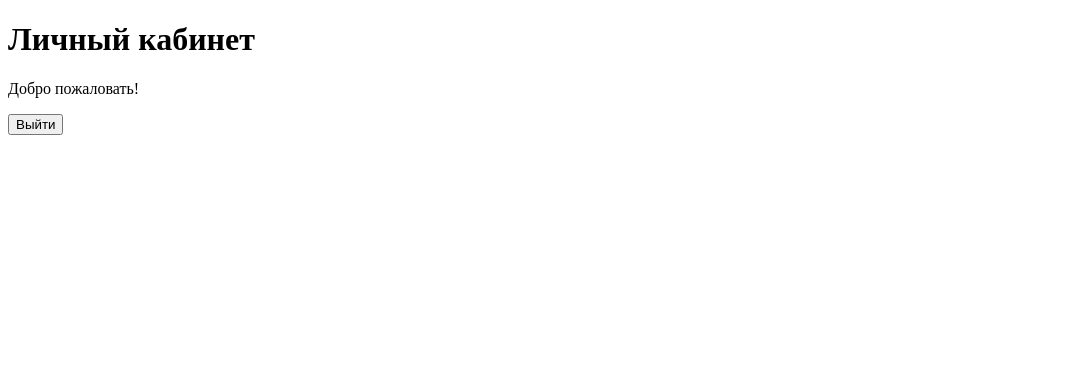
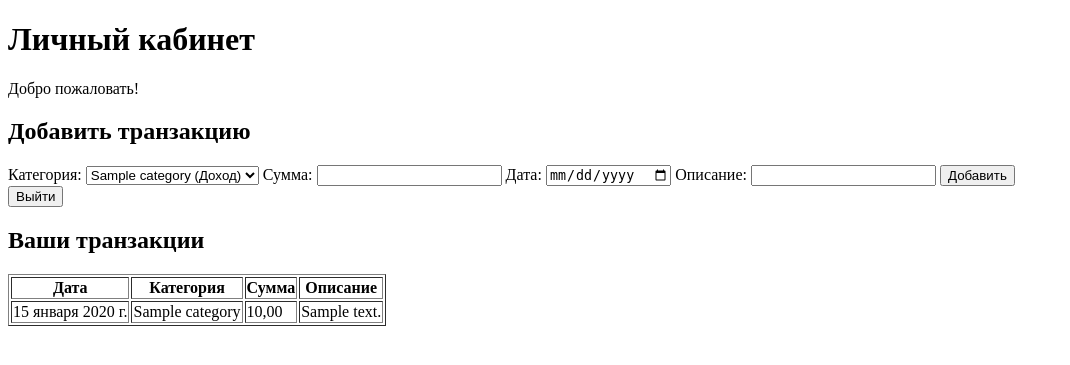
Before and after one commit to A1vot/personal-finance, a Django app: page /dashboard/ in a window 1280 px wide. Shown: the top 365 px of the page, without its empty margins (0-1070 px from the left). Run offline with Django 5.2, Linux system fonts and the light colour scheme; a user stored in the database is signed in; tables that the repository leaves empty hold one stand-in row (values such as "Sample post").

Commit message:
Добавлена логика создания транзакций в dashboard и вывод операций пользователя

```diff
--- a/personal_finance/pages/templates/pages/dashboard.html
+++ b/personal_finance/pages/templates/pages/dashboard.html
@@ -9,9 +9,55 @@
 
     <p>Добро пожаловать!</p>
 
+    <h2>Добавить транзакцию</h2>
+
+    <form action="/dashboard/" method="post">
+        {% csrf_token %}
+
+        <label>Категория:</label>
+        <select name="category">
+            {% for cat in categories %}
+                <option value="{{ cat.id }}">{{ cat.name }} ({{ cat.get_type_display }})</option>
+            {% endfor %}
+        </select>
+
+        <label>Сумма:</label>
+        <input type="number" step="0.01" name="amount" required>
+
+        <label>Дата:</label>
+        <input type="date" name="date" required>
+
+        <label>Описание:</label>
+        <input type="text" name="description">
+
+        <button type="submit">Добавить</button>
+    </form>
+
+
     <form action="/logout/" method="post">
         {% csrf_token %}
         <button type="submit">Выйти</button>
     </form>
+
+    <h2>Ваши транзакции</h2>
+
+    <table border="1">
+        <tr>
+            <th>Дата</th>
+            <th>Категория</th>
+            <th>Сумма</th>
+            <th>Описание</th>
+        </tr>
+
+        {% for t in transactions %}
+        <tr>
+            <td>{{ t.date }}</td>
+            <td>{{ t.category.name }}</td>
+            <td>{{ t.amount }}</td>
+            <td>{{ t.description }}</td>
+        </tr>
+        {% endfor %}
+    </table>
+
 </body>
 </html>
--- a/personal_finance/pages/views.py
+++ b/personal_finance/pages/views.py
@@ -3,6 +3,9 @@ from django.contrib.auth.models import User
 from django.contrib import messages
 from django.contrib.auth.decorators import login_required
 from django.contrib.auth import authenticate, login
+
+from transactions.models import Transaction
+from categories.models import Category
 
 
 # Страница входа (теперь с логикой авторизации)
@@ -28,7 +31,32 @@ def login_view(request):
 # Личный кабинет (доступен только авторизованным)
 @login_required
 def dashboard_view(request):
-    return render(request, 'pages/dashboard.html')
+
+    # Добавление транзакции
+    if request.method == 'POST':
+        category_id = request.POST.get('category')
+        amount = request.POST.get('amount')
+        date = request.POST.get('date')
+        description = request.POST.get('description')
+
+        Transaction.objects.create(
+            user=request.user,
+            category_id=category_id,
+            amount=amount,
+            date=date,
+            description=description
+        )
+
+        return redirect('/dashboard/')
+
+    # Данные для отображения
+    categories = Category.objects.all()
+    transactions = Transaction.objects.filter(user=request.user)
+
+    return render(request, 'pages/dashboard.html', {
+        'categories': categories,
+        'transactions': transactions
+    })
 
 
 # Регистрация нового пользователя
--- a/personal_finance/transactions/models.py
+++ b/personal_finance/transactions/models.py
@@ -1,7 +1,13 @@
 from django.db import models
+from django.contrib.auth.models import User
 from categories.models import Category
 
 class Transaction(models.Model):
+    user = models.ForeignKey(
+        User,
+        on_delete=models.CASCADE,
+        verbose_name='Пользователь'
+    )
     category = models.ForeignKey(
         Category,
         on_delete=models.PROTECT,
```
Also changed, not shown: personal_finance/transactions/migrations/0002_transaction_user.py (added).
